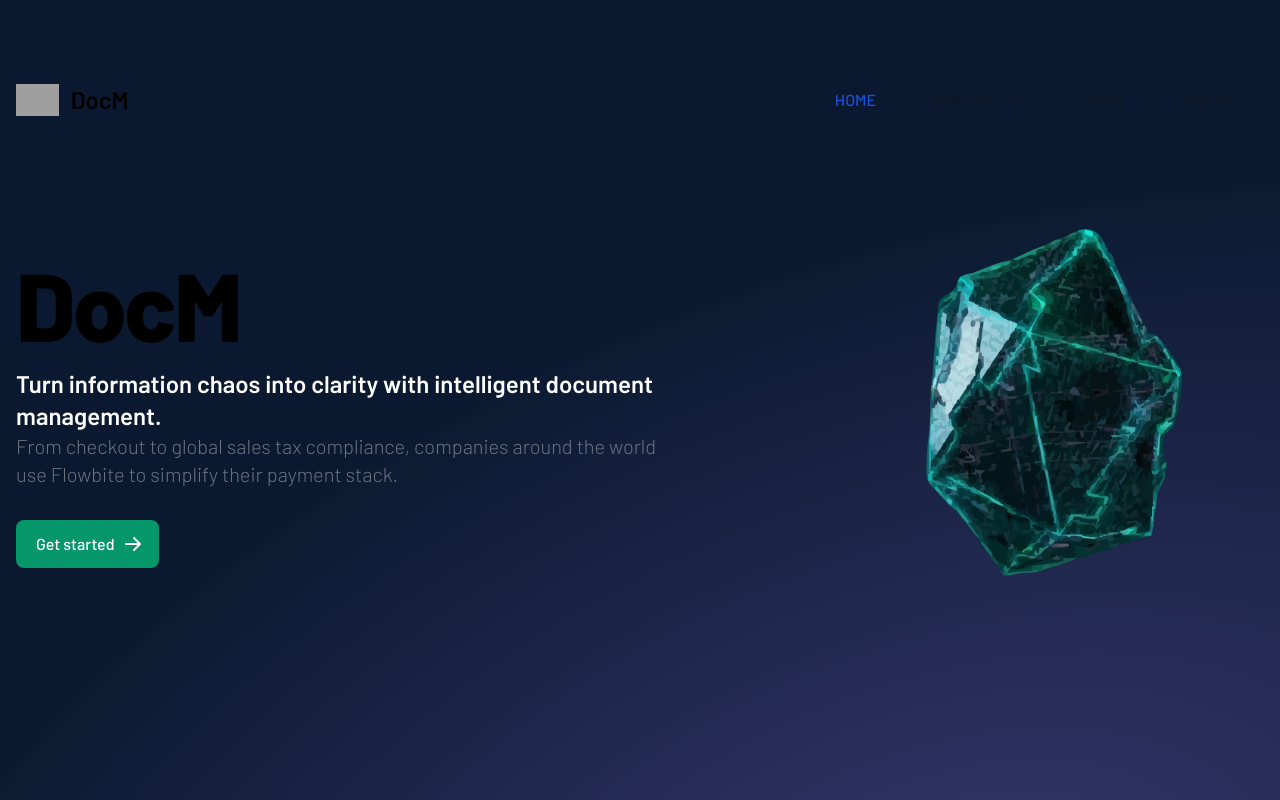
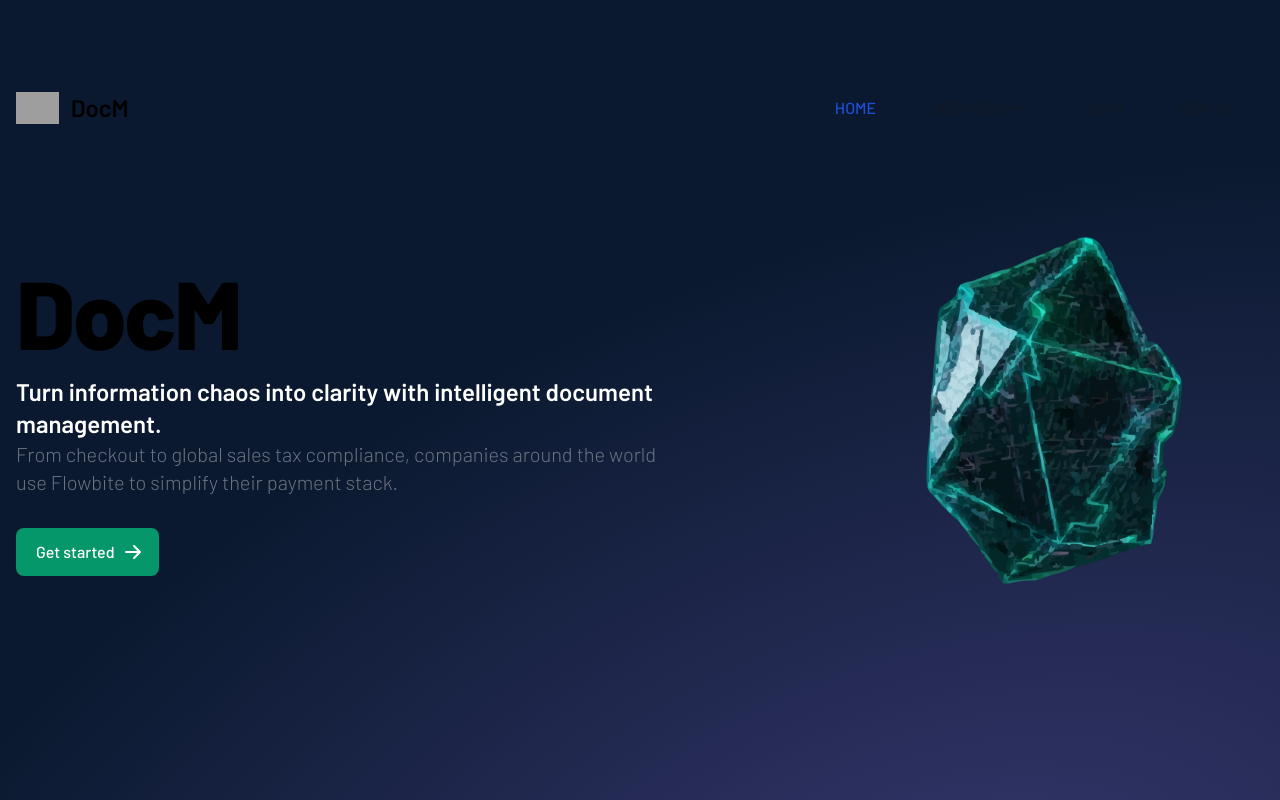
Before and after one commit to KadamKaustubh147/ai_doc_manager, a Django app: page / in a window 1280 px wide. Run offline with Django 5.2, Linux system fonts and the light colour scheme; some libraries are stand-ins or nearby versions; grey boxes are pictures that could not be loaded.

Commit message:
section 1 iteration 5

```diff
--- a/AiDocManager/templates/base.html
+++ b/AiDocManager/templates/base.html
@@ -18,9 +18,9 @@
 </head>
 <body>
 
-  <section class="w-full min-h-screen bg-custom-gradient flex justify-center items-center flex-col" id="cta">
+  <section class="w-full min-h-screen bg-custom-gradient flex justify-start md:justify-center items-start md:items-center flex-col pt-0 md:pt-4" id="cta">
 
-    <nav class="bg-transparent w-full font-[Barlow] font-semibold md:-mt-12">
+    <nav class="bg-transparent w-full font-[Barlow] font-semibold mt-0 md:-mt-12">
       <div class="max-w-screen-xl flex flex-wrap items-center justify-between mx-auto p-4">
         <a href="#" class="flex items-center space-x-3">
             <img src="https://flowbite.com/docs/images/logo.svg" class="h-8" alt="Flowbite Logo" />
--- a/AiDocManager/theme/static/css/dist/styles.css
+++ b/AiDocManager/theme/static/css/dist/styles.css
@@ -972,8 +972,16 @@ select {
   flex-wrap: wrap;
 }
 
+.items-start {
+  align-items: flex-start;
+}
+
 .items-center {
   align-items: center;
+}
+
+.justify-start {
+  justify-content: flex-start;
 }
 
 .justify-center {
@@ -1148,6 +1156,10 @@ select {
   padding-bottom: 2rem;
 }
 
+.pt-0 {
+  padding-top: 0px;
+}
+
 .text-center {
   text-align: center;
 }
@@ -1391,6 +1403,10 @@ select {
 
   .md\:p-0 {
     padding: 0px;
+  }
+
+  .md\:pt-4 {
+    padding-top: 1rem;
   }
 
   .md\:text-5xl {
```
